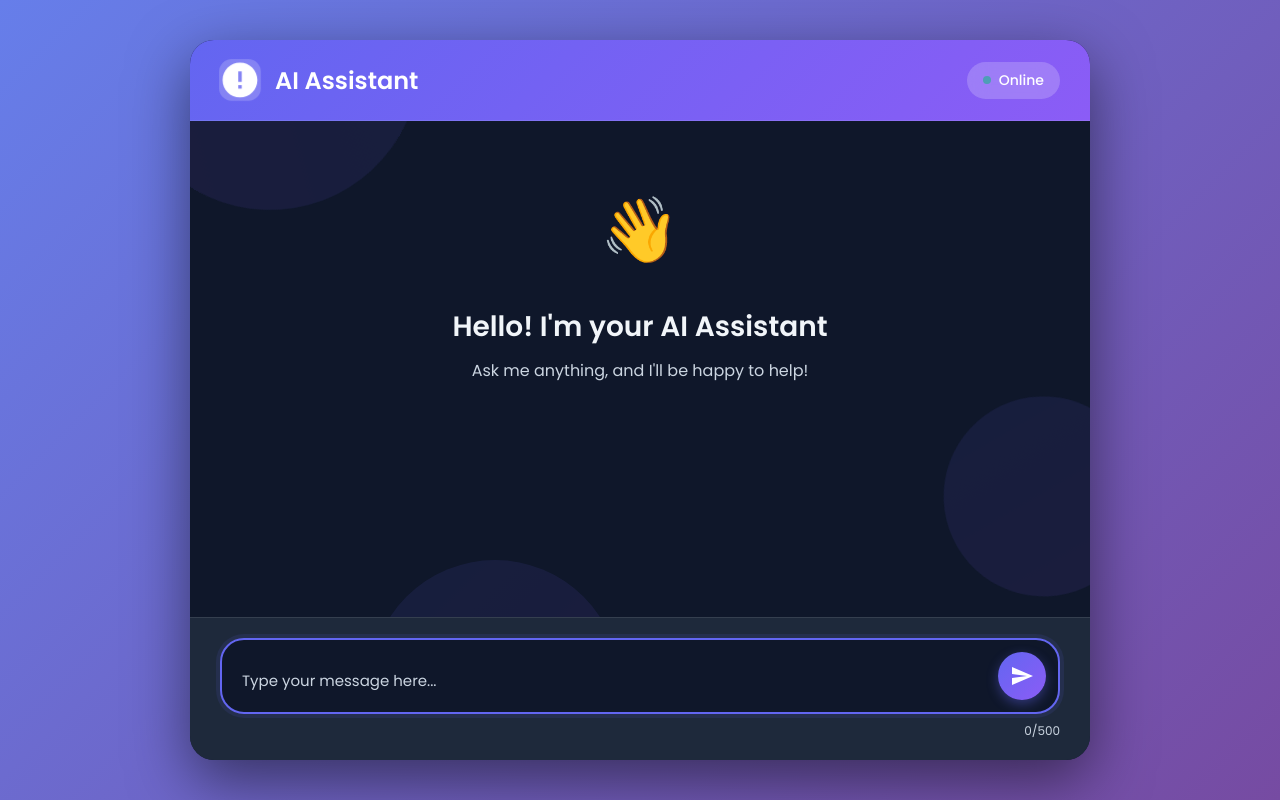
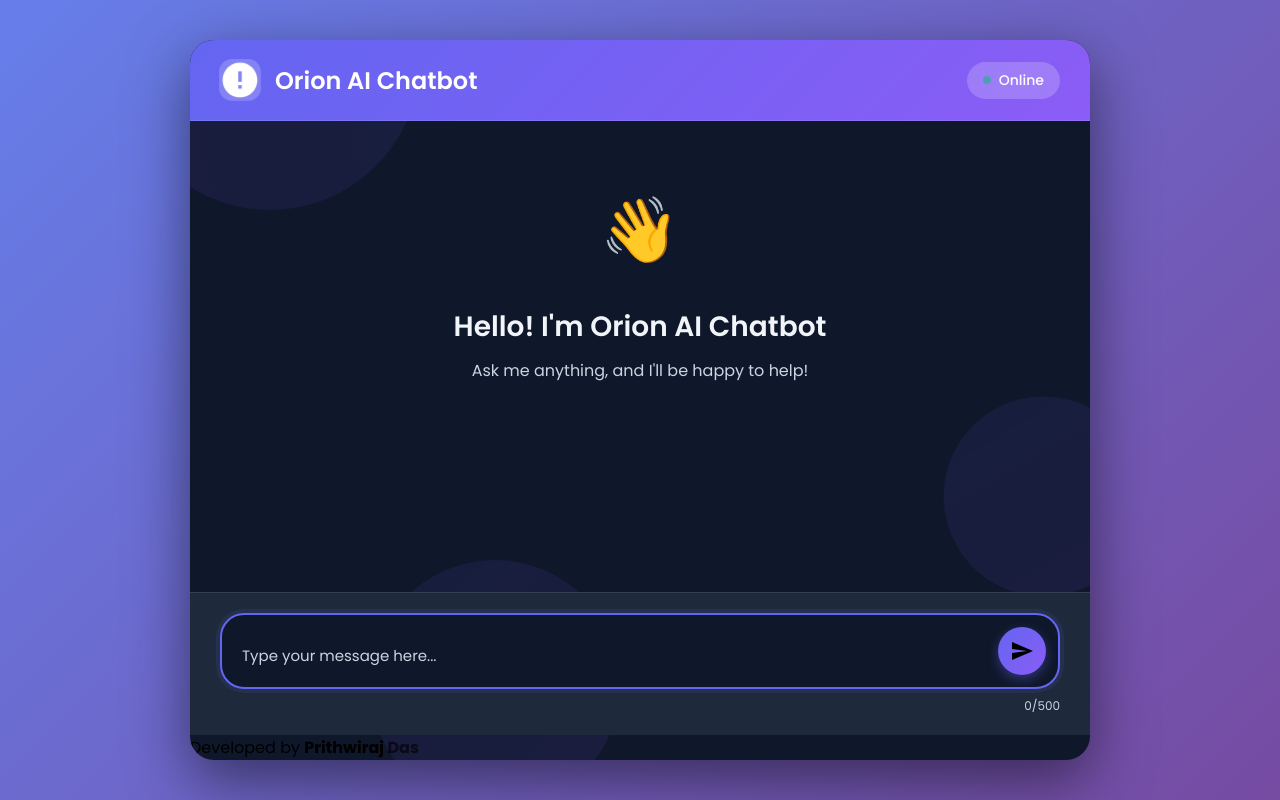
Before and after one commit to prithwiraj84/Orion-AI-chatbot, a Flask app: page / in a window 1280 px wide. Run offline with Flask 3, Linux system fonts and the light colour scheme.

Commit message:
Update title and content for Orion AI Chatbot

```diff
--- a/templates/index.html
+++ b/templates/index.html
@@ -3,12 +3,15 @@
 <head>
     <meta charset="UTF-8">
     <meta name="viewport" content="width=device-width, initial-scale=1.0">
-    <title>AI Chatbot - Interactive Assistant</title>
+    <title>Orion AI Chatbot</title>
+
     <link rel="stylesheet" href="{{ url_for('static', filename='styles.css') }}">
     <link href="https://fonts.googleapis.com/css2?family=Poppins:wght@300;400;500;600;700&display=swap" rel="stylesheet">
 </head>
+
 <body>
     <div class="container">
+
         <!-- Animated background -->
         <div class="animated-bg">
             <div class="bg-circle"></div>
@@ -25,7 +28,7 @@
                             <path d="M12 2C6.48 2 2 6.48 2 12C2 17.52 6.48 22 12 22C17.52 22 22 17.52 22 12C22 6.48 17.52 2 12 2ZM13 17H11V15H13V17ZM13 13H11V7H13V13Z" fill="currentColor"/>
                         </svg>
                     </div>
-                    <h1>AI Assistant</h1>
+                    <h1>Orion AI Chatbot</h1>
                 </div>
                 <div class="status-indicator">
                     <span class="status-dot"></span>
@@ -34,11 +37,11 @@
             </div>
         </header>
 
-        <!-- Chat Messages Container -->
+        <!-- Chat Messages -->
         <div class="chat-container" id="chatContainer">
             <div class="welcome-message">
                 <div class="welcome-icon">👋</div>
-                <h2>Hello! I'm your AI Assistant</h2>
+                <h2>Hello! I'm Orion AI Chatbot</h2>
                 <p>Ask me anything, and I'll be happy to help!</p>
             </div>
         </div>
@@ -52,19 +55,27 @@
                     rows="1"
                     maxlength="500"
                 ></textarea>
+
                 <button id="sendButton" class="send-btn">
-                    <svg width="24" height="24" viewBox="0 0 24 24" fill="none" xmlns="http://www.w3.org/2000/svg">
-                        <path d="M2.01 21L23 12L2.01 3L2 10L17 12L2 14L2.01 21Z" fill="currentColor"/>
+                    <svg width="24" height="24" viewBox="0 0 24 24">
+                        <path d="M2.01 21L23 12L2.01 3L2 10L17 12L2 14L2.01 21Z"/>
                     </svg>
                 </button>
             </div>
+
             <div class="char-counter">
                 <span id="charCount">0</span>/500
             </div>
         </div>
+
+        <!-- Footer -->
+        <footer class="chat-footer">
+            Developed by <strong>Prithwiraj Das</strong>
+        </footer>
+
     </div>
 
-    <!-- Loading Indicator -->
+    <!-- Typing Indicator -->
     <div class="typing-indicator" id="typingIndicator">
         <span></span>
         <span></span>
```
